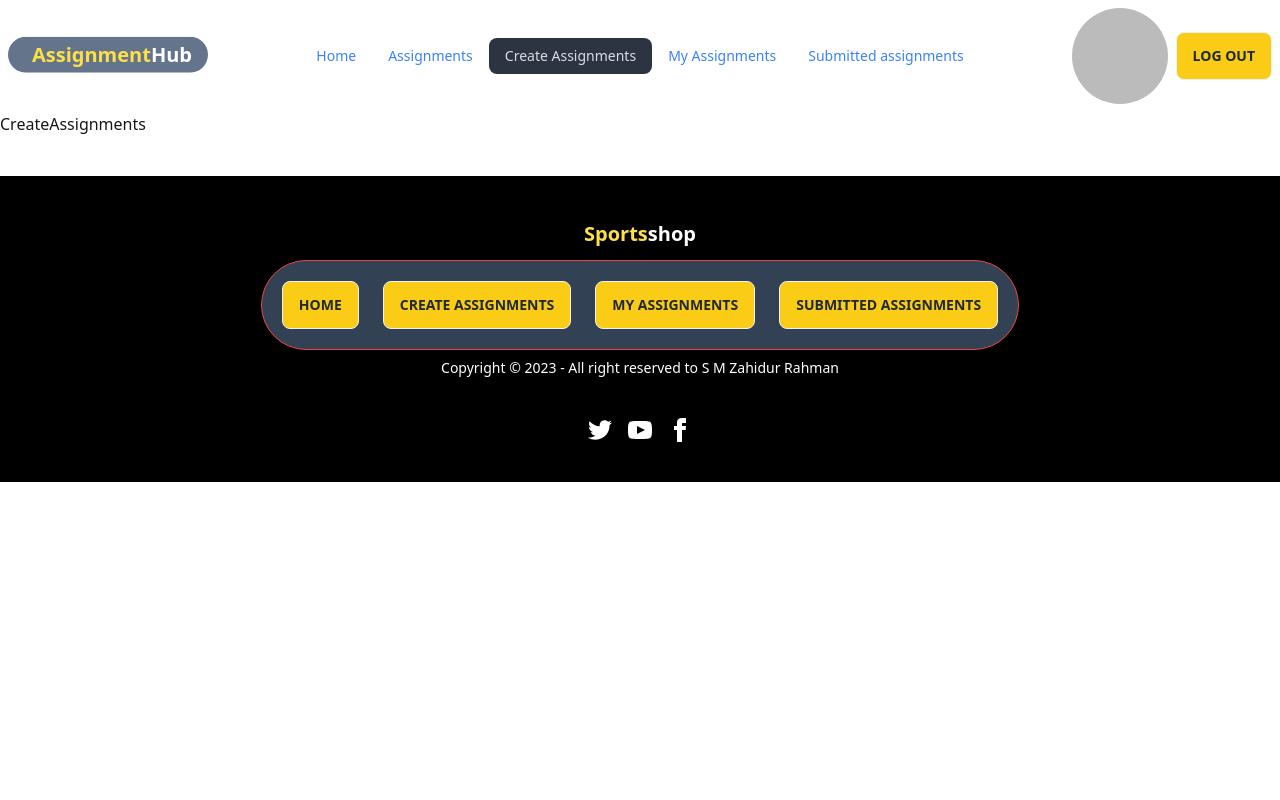
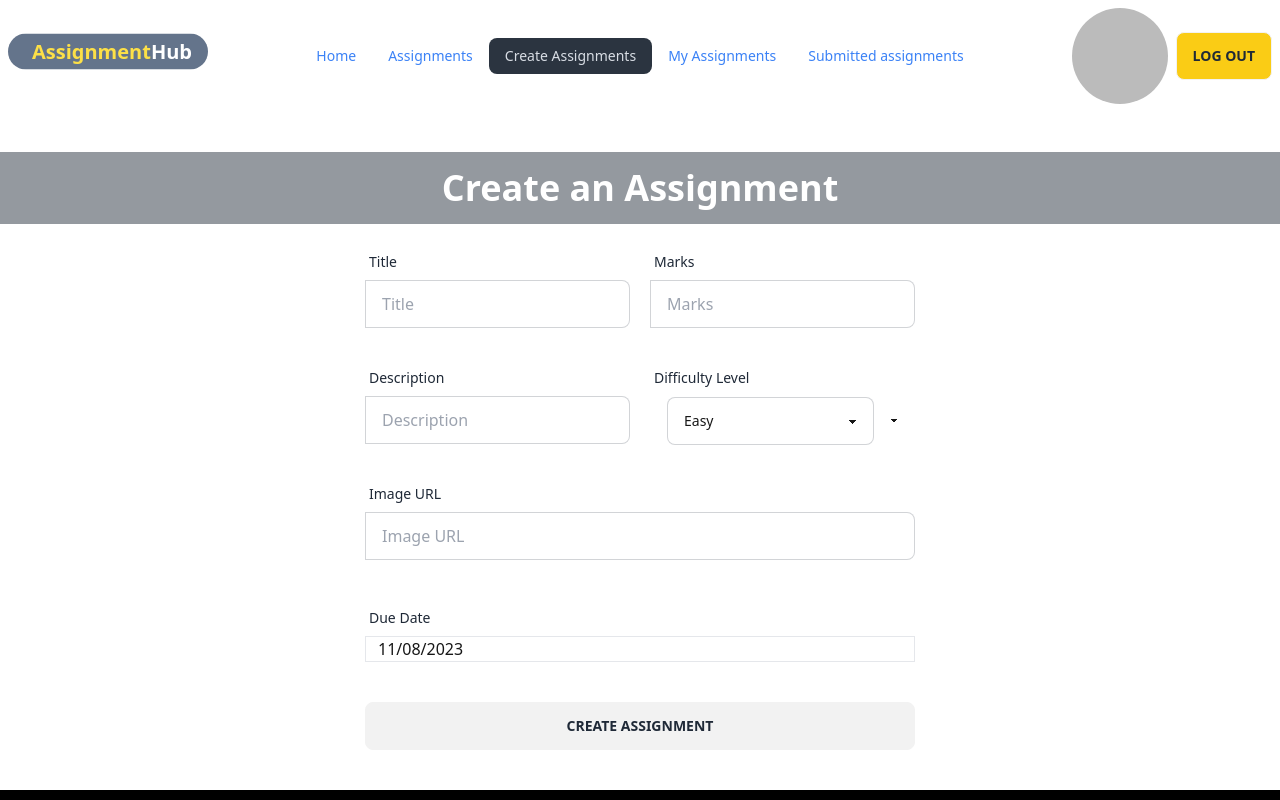
Before and after one commit to S-M-ZAHIDUR-RAHMAN/react-assignment-hub, a React (Vite) app: page /createAssignments in a window 1280 px wide. Shown: the top 800 px of the page. Built offline with nearby package versions, Linux system fonts and the light colour scheme; no server answers; sample sign-in values are in the browser's storage.

Commit message:
added create assignment page

```diff
--- a/package.json
+++ b/package.json
@@ -14,6 +14,7 @@
     "localforage": "^1.10.0",
     "match-sorter": "^6.3.1",
     "react": "^18.2.0",
+    "react-datepicker": "^4.21.0",
     "react-dom": "^18.2.0",
     "react-router-dom": "^6.18.0",
     "sort-by": "^1.2.0",
--- a/src/CreateAssignments/CreateAssignments.jsx
+++ b/src/CreateAssignments/CreateAssignments.jsx
@@ -1,9 +1,121 @@
+import swal from "sweetalert";
+import { useContext, useState } from "react";
+import DatePicker from "react-datepicker";
+import "react-datepicker/dist/react-datepicker.css";
+import { AuthContext } from "../Providers/AuthProvider";
 
 
 const CreateAssignments = () => {
+    const [startDate, setStartDate] = useState(new Date());
+    const {user} = useContext(AuthContext);
+    const userName = user.displayName;
+
+    const handleCreateAssignment = e => {
+        e.preventDefault();
+        const form = e.target;
+        const title = form.title.value;
+        const marks = form.marks.value;
+        const description = form.description.value;
+        const difficultyLevel = form.difficultyLevel.value;
+        const imageURL = form.imageURL.value;
+        // const dueDate = form.dueDate.value;
+
+        const newAssignment = { title, marks, description, difficultyLevel, imageURL, startDate, userName };
+        console.log(newAssignment);
+
+        //send data to the server
+        fetch('http://localhost:5000/createAssignment', {
+            method: 'POST',
+            headers: {
+                'content-type': 'application/json'
+            },
+            body: JSON.stringify(newAssignment)
+        })
+            .then(res => res.json())
+            .then(data => {
+                console.log(data);
+                if(data.insertedId){
+                    swal("Assignment created successfully!")
+                }
+            })
+
+    }
+
+
     return (
-        <div>
-            CreateAssignments
+        <div className="pt-5 lg:pt-10 md:pt-10 flex flex-col items-center">
+            <div className="flex flex-row justify-center mb-5 text-4xl text-white font-bold hero-overlay py-4">
+                <h2>Create an Assignment</h2>
+            </div>
+
+            <form onSubmit={handleCreateAssignment}>
+                {/* Form Row */}
+                <div className="md:flex md:mb-8 md:gap-5">
+                    <div className="form-control md:w-1/2 ">
+                        <label className="label">
+                            <span className="label-text">Title</span>
+                        </label>
+                        <label className="input-group">
+                            <input type="text" name="title" placeholder="Title" className="input input-bordered w-full" />
+                        </label>
+                    </div>
+                    <div className="form-control md:w-1/2 ">
+                        <label className="label">
+                            <span className="label-text">Marks</span>
+                        </label>
+                        <label className="input-group">
+                            <input type="text" name="marks" placeholder="Marks" className="input input-bordered w-full" />
+                        </label>
+                    </div>
+                </div>
+                {/* Form Row */}
+                <div className="md:flex md:mb-8 md:gap-5">
+                    <div className="form-control md:w-1/2 ">
+                        <label className="label">
+                            <span className="label-text">Description</span>
+                        </label>
+                        <label className="input-group">
+                            <input type="text" name="description" placeholder="Description" className="input input-bordered w-full" />
+                        </label>
+                    </div>
+                    <div className="form-control md:w-1/2">
+                        <label className="label">
+                            <span className="label-text">Difficulty Level</span>
+                        </label>
+                        <label className="select">
+                            <select name="difficultyLevel" className="select select-bordered w-full">
+                                <option value="easy">Easy</option>
+                                <option value="medium">Medium</option>
+                                <option value="hard">Hard</option>
+                            </select>
+                        </label>
+                    </div>
+                </div>
+                {/* Form Row */}
+                <div className="mb-10">
+                    <div className="form-control">
+                        <label className="label">
+                            <span className="label-text">Image URL</span>
+                        </label>
+                        <label className="input-group">
+                            <input type="text" name="imageURL" placeholder="Image URL" className="input input-bordered w-full" />
+                        </label>
+                    </div>
+                </div>
+                {/* Form Row */}
+                <div className="mb-10">
+                    <div className="form-control">
+                        <label className="label">
+                            <span className="label-text">Due Date</span>
+                        </label>
+                        <div className="border pl-3">
+                        <DatePicker selected={startDate} onChange={(date) => setStartDate(date)} />
+                        </div>
+                    </div>
+                </div>
+                <input type="submit" value="Create Assignment" className="btn btn-block" />
+            </form>
+
         </div>
     );
 };
--- a/src/Login/Login.jsx
+++ b/src/Login/Login.jsx
@@ -3,7 +3,7 @@ import { useContext } from "react";
 import { Link, useNavigate } from "react-router-dom";
 
 import swal from "sweetalert";
-import { GoogleAuthProvider, signInWithPopup } from "firebase/auth";
+import { GoogleAuthProvider, signInWithPopup, updateProfile } from "firebase/auth";
 import auth from "../firebase/firebase.config";
 import { AuthContext } from "../Providers/AuthProvider";
 
@@ -48,9 +48,12 @@ const Login = () => {
     const handleGoogleSignIn =()=>{
         signInWithPopup(auth, provider)
         .then(result => {
+             console.log(result);
             const user = result?.user;
             console.log(user);
+
             setSuccessLogin(swal("User logged in successfully!"))
+
             navigate('/')
         })
         .catch(error => {
```
Also changed, not shown: 1 other file (tests, documents, lock files or other folders).
